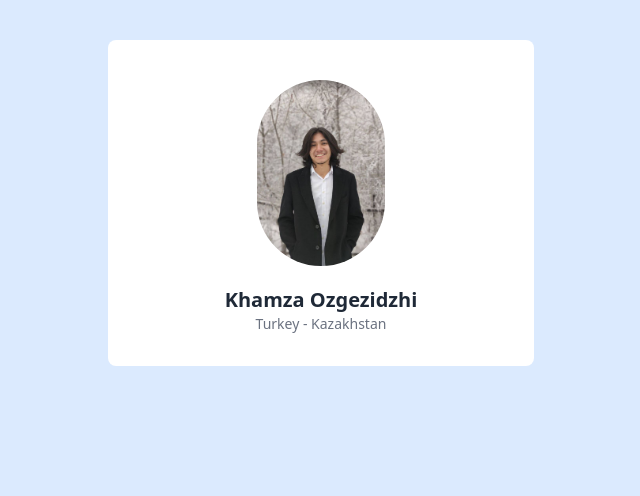
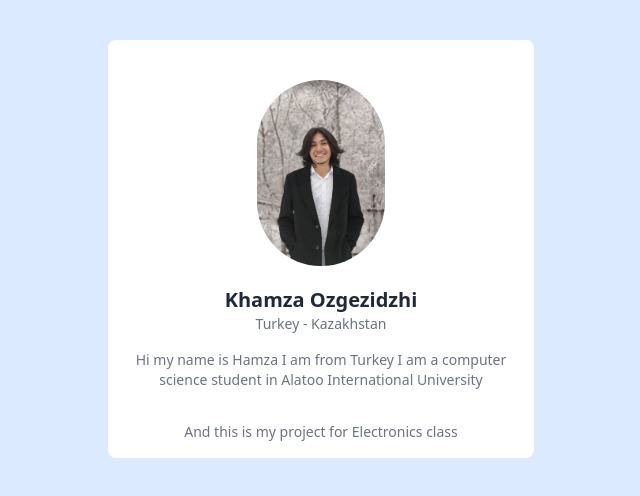
Before and after one commit to Zyzz294/logicGates, a website: page public/index5.html in a window 1280 px wide. Shown: the whole page, without its empty margins (319-959 px from the left). Drawn offline with nearby package versions, Linux system fonts and the light colour scheme.

Commit message:
Update index5.html
added some text

```diff
--- a/public/index5.html
+++ b/public/index5.html
@@ -14,7 +14,8 @@
             <img src="pppp.JPG" class="rounded-full w-32">
             <h1 class="text-gray-800 font-semibold text-xl mt-5">Khamza Ozgezidzhi</h1>
             <h1 class="text-gray-500 text-sm">Turkey - Kazakhstan</h>
-              <h1 class="text-gray-500 text-sm p-4 text-center"> </h1>
+              <h1 class="text-gray-500 text-sm p-4 text-center">Hi my name is Hamza I am from Turkey I am a computer science student in Alatoo International University</h1>
+              <h1 class="text-gray-500 text-sm p-4 text-center">And this is my project for Electronics class</h1>
         </div>
     </div>
 </div>
```
